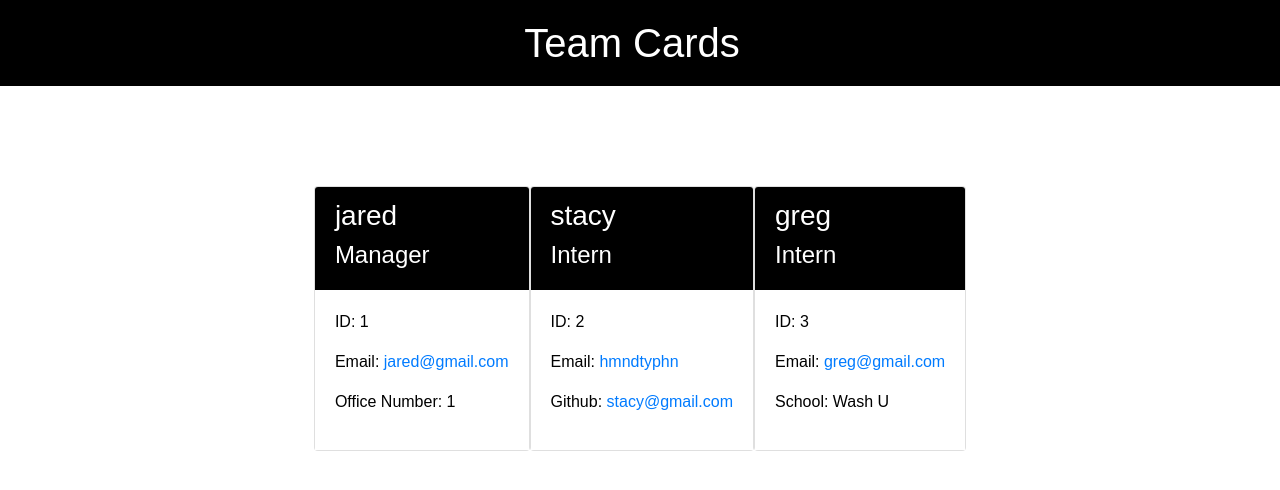
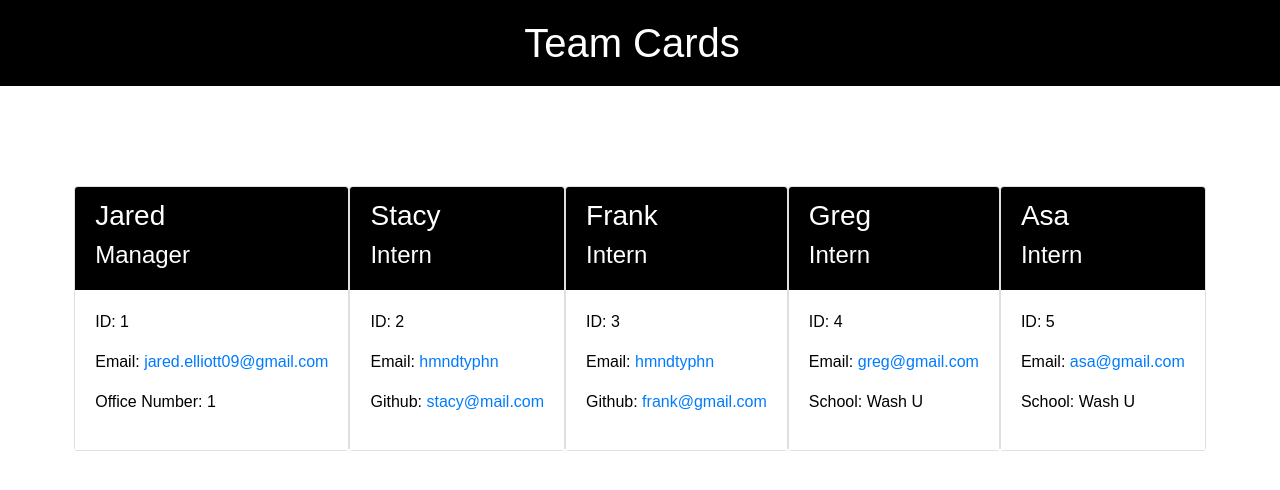
Before and after one commit to Hmndtyphn/team-profile-gen, a website: page dist/index.html in a window 1280 px wide. Drawn offline with nearby package versions, Linux system fonts and the light colour scheme.

Commit message:
walkthrough video/ readme img

```diff
--- a/dist/index.html
+++ b/dist/index.html
@@ -28,13 +28,13 @@
     <div className="col-4 mt-4">
         <div class="card h-100">
             <div class="card-header">
-                <h3>jared</h3>
-                    <h4>Manager</h4>
+                <h3>Jared</h3>
+                    <h4>Manager</h4><i class-"material-icons"></i>
             </div>
 
             <div class="card-body">
                 <p class="id">ID: 1</p>
-                <p class="email">Email: <a href="mailto:jared@gmail.com">jared@gmail.com</a></p>
+                <p class="email">Email: <a href="mailto:jared.elliott09@gmail.com">jared.elliott09@gmail.com</a></p>
                 <p class="office">Office Number: 1</p>
             </div>
 
@@ -44,14 +44,14 @@
     <div className="col-4 mt-4">
         <div class="card h-100">
             <div class="card-header">
-                <h3>stacy</h3>
-                    <h4>Intern</h4>
+                <h3>Stacy</h3>
+                    <h4>Intern</h4><i class-"material-icons"></i>
             </div>
 
             <div class="card-body">
                 <p class="id">ID: 2</p>
                 <p class="email">Email: <a href="mailto:hmndtyphn">hmndtyphn</a></p>
-                <p class="github">Github: <a href="https://github.com/stacy@gmail.com">stacy@gmail.com</a></p>
+                <p class="github">Github: <a href="https://github.com/stacy@mail.com">stacy@mail.com</a></p>
             </div>
 
         </div>
@@ -60,13 +60,45 @@
     <div className="col-4 mt-4">
         <div class="card h-100">
             <div class="card-header">
-                <h3>greg</h3>
-                    <h4>Intern</h4>
+                <h3>Frank</h3>
+                    <h4>Intern</h4><i class-"material-icons"></i>
             </div>
 
             <div class="card-body">
                 <p class="id">ID: 3</p>
+                <p class="email">Email: <a href="mailto:hmndtyphn">hmndtyphn</a></p>
+                <p class="github">Github: <a href="https://github.com/frank@gmail.com">frank@gmail.com</a></p>
+            </div>
+
+        </div>
+    </div>
+
+    <div className="col-4 mt-4">
+        <div class="card h-100">
+            <div class="card-header">
+                <h3>Greg</h3>
+                    <h4>Intern</h4><i class-"material-icons"></i>
+            </div>
+
+            <div class="card-body">
+                <p class="id">ID: 4</p>
                 <p class="email">Email: <a href="mailto:greg@gmail.com">greg@gmail.com</a></p>
+                <p class="school">School: Wash U</p>
+            </div>
+
+        </div>
+    </div>
+
+    <div className="col-4 mt-4">
+        <div class="card h-100">
+            <div class="card-header">
+                <h3>Asa</h3>
+                    <h4>Intern</h4><i class-"material-icons"></i>
+            </div>
+
+            <div class="card-body">
+                <p class="id">ID: 5</p>
+                <p class="email">Email: <a href="mailto:asa@gmail.com">asa@gmail.com</a></p>
                 <p class="school">School: Wash U</p>
             </div>
 
```
Also changed, not shown: README.md.
